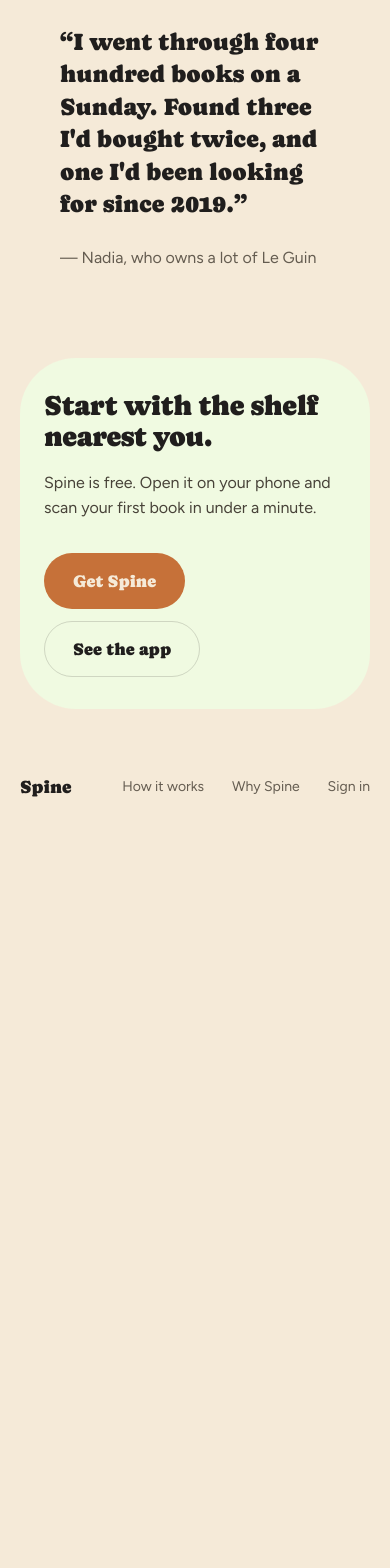
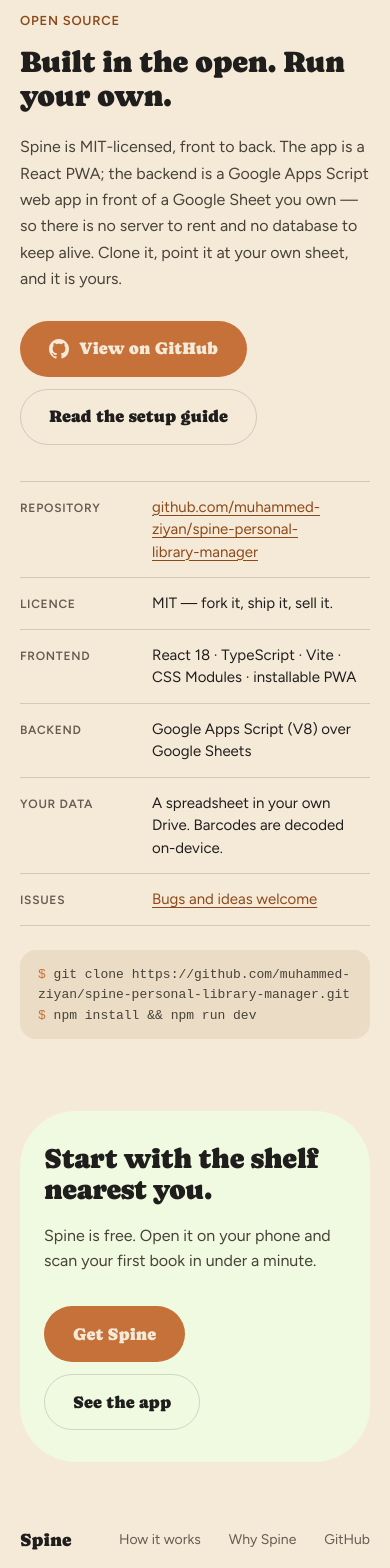
Before and after one commit to muhammed-ziyan/spine-personal-library-manager, a React (Vite) app: page / in a window 390 px wide. Shown: the part 4320-5888 px from the top of the page. Before the commit the page ends 5169 px from the top, so only its background shows below. Built offline with nearby package versions, Linux system fonts and the light colour scheme; no server answers.

Commit message:
feat: enhance LandingPage with open source information and GitHub links; improve ScrollToTop behavior for hash navigation

```diff
--- a/src/pages/LandingPage.module.css
+++ b/src/pages/LandingPage.module.css
@@ -1,16 +1,77 @@
 /*
  * The public front door — the "Spine Landing" artboard from the Claude Design
- * mockup, rebuilt on the app's own tokens so it follows the theme. Shown at `/`
- * to a signed-out visitor; every call to action leads to /signin.
+ * mockup, rebuilt on the app's own tokens. Shown at `/` to a signed-out
+ * visitor; every call to action leads to /signin.
  *
  * This is the one screen that is not phone-shaped: it widens to 1200px and
  * lays out in columns once there is room.
+ *
+ * The marketing site is light only. The whole light palette is re-declared on
+ * the page root, so the tokens resolve to their light values inside it however
+ * `<html data-theme>` is set — no coordination with usePreferences, which owns
+ * that attribute and would otherwise have to be fought on every system-theme
+ * change. Everything behind /signin still themes normally.
  */
 
 .page {
+  color-scheme: light;
+
+  --color-bg: #f5ead8;
+  --color-surface: #ebddc5;
+  --color-text: #201e1d;
+  --color-accent: #c67139;
+  --color-accent-2: #7a8a5e;
+  --color-divider: color-mix(in srgb, #201e1d 16%, transparent);
+  --color-on-accent: #f5ead8;
+
+  --color-neutral-100: #f9f4ed;
+  --color-neutral-200: #eee7db;
+  --color-neutral-300: #dcd3c4;
+  --color-neutral-400: #c0b6a5;
+  --color-neutral-500: #a19786;
+  --color-neutral-600: #82796a;
+  --color-neutral-700: #645c50;
+  --color-neutral-800: #474238;
+  --color-neutral-900: #2e2b25;
+
+  --color-accent-100: #fff2eb;
+  --color-accent-200: #ffe1d0;
+  --color-accent-300: #ffc6a5;
+  --color-accent-400: #f6a06b;
+  --color-accent-500: #d67f48;
+  --color-accent-600: #b2622d;
+  --color-accent-700: #8c491a;
+  --color-accent-800: #643312;
+  --color-accent-900: #402310;
+
+  --color-accent-2-100: #f0fae1;
+  --color-accent-2-200: #e1eecc;
+  --color-accent-2-300: #ccdbb2;
+  --color-accent-2-400: #aebf92;
+  --color-accent-2-500: #8fa073;
+  --color-accent-2-600: #728157;
+  --color-accent-2-700: #56633f;
+  --color-accent-2-800: #3d472b;
+  --color-accent-2-900: #272e1b;
+
+  --status-unread-bg: var(--color-neutral-200);
+  --status-unread-ink: var(--color-neutral-800);
+  --status-reading-bg: var(--color-accent-200);
+  --status-reading-ink: var(--color-accent-900);
+  --status-read-bg: var(--color-accent-2-200);
+  --status-read-ink: var(--color-accent-2-900);
+
+  --shadow-sm: 0 1px 2px color-mix(in srgb, #2e2b25 14%, transparent);
+  --shadow-md: 0 3px 10px color-mix(in srgb, #2e2b25 16%, transparent);
+  --shadow-lg: 0 12px 32px color-mix(in srgb, #2e2b25 22%, transparent);
+
   min-height: 100dvh;
   overflow-x: clip;
   text-wrap: pretty;
+  /* html carries the document background, which is still the visitor's theme;
+     paint the cream ground here so nothing dark shows through. */
+  background: var(--color-bg);
+  color: var(--color-text);
 }
 
 .shell {
@@ -233,15 +294,13 @@
 }
 
 /* ---- Phone mock (hero) ---- */
-/* The device frame is a literal, not a token: a phone is dark whichever theme
-   the visitor is in, and the neutral ramp inverts. */
 .phone {
   justify-self: center;
   width: 300px;
   border-radius: 40px;
   background: var(--color-bg);
   box-shadow: var(--shadow-lg);
-  border: 8px solid #2e2b25;
+  border: 8px solid var(--color-neutral-900);
   overflow: hidden;
   transform: rotate(-3deg);
 }
@@ -510,7 +569,7 @@
   background: var(--scanner-bg);
   color: var(--scanner-ink);
   box-shadow: var(--shadow-lg);
-  border: 8px solid #2e2b25;
+  border: 8px solid var(--color-neutral-900);
   overflow: hidden;
   position: relative;
   display: flex;
@@ -740,22 +799,104 @@
 }
 
 /* ---- Quote ---- */
-.quote {
+/* ---- Open source ---- */
+.oss {
   padding: 0 0 72px;
 }
 
-.quote blockquote {
-  font-family: var(--font-heading);
-  font-size: clamp(24px, 2.6vw, 32px);
-  line-height: 1.35;
-  max-width: 34ch;
-  margin: 0;
+.ossGrid {
+  display: grid;
+  grid-template-columns: repeat(auto-fit, minmax(min(100%, 340px), 1fr));
+  gap: 36px clamp(24px, 5vw, 80px);
+  align-items: start;
 }
 
-.quote figcaption {
+.ossTitle {
+  font-size: clamp(30px, 3.2vw, 40px);
+  line-height: 1.12;
+  max-width: 20ch;
+}
+
+.ossBody {
   font-size: 16px;
-  margin-top: 26px;
+  line-height: 1.65;
+  margin-top: 22px;
+  color: var(--color-neutral-800);
+  max-width: 46ch;
+}
+
+.ossActions {
+  display: flex;
+  gap: 12px;
+  flex-wrap: wrap;
+  margin-top: 28px;
+}
+
+/* The spec sheet: label on the left, value on the right, one rule between. */
+.specs {
+  margin: 0;
+  border-top: 1px solid var(--color-divider);
+}
+
+.specRow {
+  display: flex;
+  flex-wrap: wrap;
+  align-items: baseline;
+  gap: 8px 24px;
+  padding: 14px 0;
+  border-bottom: 1px solid var(--color-divider);
+}
+
+.specRow dt {
+  flex: none;
+  width: 108px;
+  font-size: 12px;
+  letter-spacing: 0.06em;
+  text-transform: uppercase;
+  font-weight: 600;
   color: var(--color-neutral-700);
+}
+
+.specRow dd {
+  flex: 1;
+  min-width: 0;
+  margin: 0;
+  font-size: 15px;
+  line-height: 1.5;
+}
+
+.specRow dd a {
+  color: var(--color-accent-700);
+  text-decoration: underline;
+  text-underline-offset: 3px;
+  overflow-wrap: anywhere;
+}
+
+.specRow dd a:hover {
+  color: var(--color-accent-800);
+}
+
+.clone {
+  margin: 24px 0 0;
+  padding: 14px 18px;
+  border-radius: var(--radius-md);
+  background: var(--color-surface);
+  font-family: ui-monospace, SFMono-Regular, 'SF Mono', Menlo, Consolas, monospace;
+  font-size: 13px;
+  line-height: 1.5;
+  color: var(--color-neutral-800);
+}
+
+/* The command wraps rather than scrolling out of the column — a clipped line
+   reads as a rendering bug, and there is nothing to lose by folding it. */
+.clone code {
+  white-space: pre-wrap;
+  overflow-wrap: anywhere;
+}
+
+.clonePrompt {
+  color: var(--color-accent);
+  user-select: none;
 }
 
 /* ---- Closing call to action ---- */
--- a/src/pages/LandingPage.tsx
+++ b/src/pages/LandingPage.tsx
@@ -1,6 +1,9 @@
 import { Link } from 'react-router-dom'
 import { Icon } from '@/components'
 import styles from './LandingPage.module.css'
+
+const REPO_SLUG = 'muhammed-ziyan/spine-personal-library-manager'
+const REPO = `https://github.com/${REPO_SLUG}`
 
 /** The three books shown on the phone mock — illustration only, not real data. */
 const RECENT = [
@@ -13,6 +16,15 @@ const CHIP: Record<string, { background: string; color: string }> = {
   Unread: { background: 'var(--status-unread-bg)', color: 'var(--status-unread-ink)' },
   Reading: { background: 'var(--status-reading-bg)', color: 'var(--status-reading-ink)' },
   Read: { background: 'var(--status-read-bg)', color: 'var(--status-read-ink)' },
+}
+
+/** The GitHub mark. Filled, so it does not fit the app's stroked Icon set. */
+function GitHubMark() {
+  return (
+    <svg width="20" height="20" viewBox="0 0 16 16" fill="currentColor" aria-hidden="true" focusable="false">
+      <path d="M8 0C3.58 0 0 3.58 0 8c0 3.54 2.29 6.53 5.47 7.59.4.07.55-.17.55-.38 0-.19-.01-.82-.01-1.49-2.01.37-2.53-.49-2.69-.94-.09-.23-.48-.94-.82-1.13-.28-.15-.68-.52-.01-.53.63-.01 1.08.58 1.23.82.72 1.21 1.87.87 2.33.66.07-.52.28-.87.51-1.07-1.78-.2-3.64-.89-3.64-3.95 0-.87.31-1.59.82-2.15-.08-.2-.36-1.02.08-2.12 0 0 .67-.21 2.2.82.64-.18 1.32-.27 2-.27s1.36.09 2 .27c1.53-1.04 2.2-.82 2.2-.82.44 1.1.16 1.92.08 2.12.51.56.82 1.27.82 2.15 0 3.07-1.87 3.75-3.65 3.95.29.25.54.73.54 1.48 0 1.07-.01 1.93-.01 2.2 0 .21.15.46.55.38A8.01 8.01 0 0 0 16 8c0-4.42-3.58-8-8-8z" />
+    </svg>
+  )
 }
 
 /** The three-bar Spine mark, drawn inline so the landing page needs no assets. */
@@ -44,6 +56,9 @@ export function LandingPage() {
         </a>
         <a className={styles.navLink} href="#why">
           Why Spine
+        </a>
+        <a className={styles.navLink} href="#source">
+          Source
         </a>
         <Link className={[styles.btn, styles.btnPrimary, styles.btnNav].join(' ')} to="/signin">
           Get Spine
@@ -256,15 +271,82 @@ export function LandingPage() {
           </div>
         </section>
 
-        {/* ---- Quote ---- */}
-        <section className={styles.quote}>
-          <figure>
-            <blockquote>
-              &ldquo;I went through four hundred books on a Sunday. Found three I&apos;d bought twice, and one I&apos;d
-              been looking for since 2019.&rdquo;
-            </blockquote>
-            <figcaption>— Nadia, who owns a lot of Le Guin</figcaption>
-          </figure>
+        {/* ---- Open source ---- */}
+        <section className={styles.oss} id="source">
+          <span className={styles.kicker}>Open source</span>
+          <div className={styles.ossGrid}>
+            <div>
+              <h2 className={styles.ossTitle}>Built in the open. Run your own.</h2>
+              <p className={styles.ossBody}>
+                Spine is MIT-licensed, front to back. The app is a React PWA; the backend is a Google Apps Script web
+                app in front of a Google Sheet you own — so there is no server to rent and no database to keep alive.
+                Clone it, point it at your own sheet, and it is yours.
+              </p>
+              <div className={styles.ossActions}>
+                <a
+                  className={[styles.btn, styles.btnPrimary, styles.btnLg].join(' ')}
+                  href={REPO}
+                  target="_blank"
+                  rel="noreferrer"
+                >
+                  <GitHubMark />
+                  View on GitHub
+                </a>
+                <a
+                  className={[styles.btn, styles.btnSecondary, styles.btnLg].join(' ')}
+                  href={`${REPO}#deploy-your-own`}
+                  target="_blank"
+                  rel="noreferrer"
+                >
+                  Read the setup guide
+                </a>
+              </div>
+            </div>
+
+            <div>
+              <dl className={styles.specs}>
+                <div className={styles.specRow}>
+                  <dt>Repository</dt>
+                  <dd>
+                    <a href={REPO} target="_blank" rel="noreferrer">
+                      github.com/{REPO_SLUG}
+                    </a>
+                  </dd>
+                </div>
+                <div className={styles.specRow}>
+                  <dt>Licence</dt>
+                  <dd>MIT — fork it, ship it, sell it.</dd>
+                </div>
+                <div className={styles.specRow}>
+                  <dt>Frontend</dt>
+                  <dd>React 18 · TypeScript · Vite · CSS Modules · installable PWA</dd>
+                </div>
+                <div className={styles.specRow}>
+                  <dt>Backend</dt>
+                  <dd>Google Apps Script (V8) over Google Sheets</dd>
+                </div>
+                <div className={styles.specRow}>
+                  <dt>Your data</dt>
+                  <dd>A spreadsheet in your own Drive. Barcodes are decoded on-device.</dd>
+                </div>
+                <div className={styles.specRow}>
+                  <dt>Issues</dt>
+                  <dd>
+                    <a href={`${REPO}/issues`} target="_blank" rel="noreferrer">
+                      Bugs and ideas welcome
+                    </a>
+                  </dd>
+                </div>
+              </dl>
+              <pre className={styles.clone}>
+                <code>
+                  <span className={styles.clonePrompt}>$ </span>git clone {REPO}.git
+                  {'\n'}
+                  <span className={styles.clonePrompt}>$ </span>npm install &amp;&amp; npm run dev
+                </code>
+              </pre>
+            </div>
+          </div>
         </section>
 
         {/* ---- Closing call to action ---- */}
@@ -291,6 +373,10 @@ export function LandingPage() {
           <span className={styles.footerBrand}>Spine</span>
           <a href="#how">How it works</a>
           <a href="#why">Why Spine</a>
+          <a href={REPO} target="_blank" rel="noreferrer">
+            GitHub
+          </a>
+          <span>MIT licensed</span>
           <Link to="/signin">Sign in</Link>
         </footer>
       </div>
```
Also changed, not shown: src/app/ScrollToTop.tsx (+17 -2 lines), 1 other file (tests, documents, lock files or other folders).
